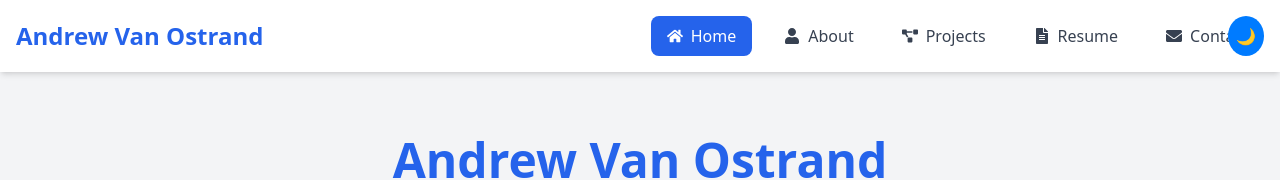
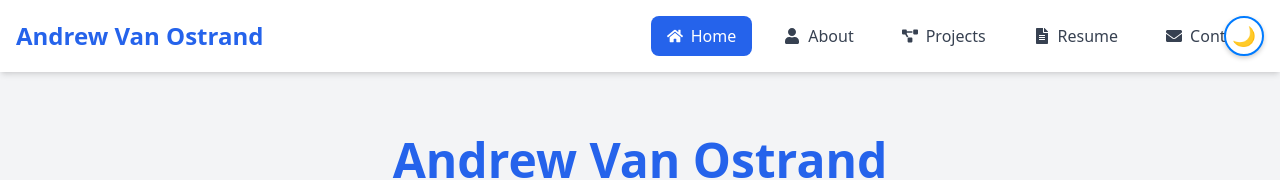
Before and after one commit to arrowarcher1/new_portfolio, a React (Create React App) app: page / in a window 1280 px wide. Shown: the top 180 px of the page. Built offline with nearby package versions, Linux system fonts and the light colour scheme.

Commit message:
fixed button shape

```diff
--- a/src/index.css
+++ b/src/index.css
@@ -26,15 +26,27 @@ body {
   position: fixed;
   top: 1rem;
   right: 1rem;
-  padding: 0.5rem;
+  width: 40px;
+  height: 40px;
+  padding: 0;
   border-radius: 50%;
-  border: none;
-  background: var(--primary);
-  color: var(--background);
+  border: 2px solid var(--primary);
+  background: var(--background);
+  color: var(--text);
   cursor: pointer;
   transition: all 0.3s ease;
+  display: flex;
+  align-items: center;
+  justify-content: center;
+  font-size: 1.2rem;
+  box-shadow: 0 2px 5px rgba(0,0,0,0.2);
 }
 
 .theme-toggle:hover {
   transform: scale(1.1);
+  box-shadow: 0 3px 8px rgba(0,0,0,0.3);
 }
+
+.theme-toggle:active {
+  transform: scale(0.95);
+}
```
